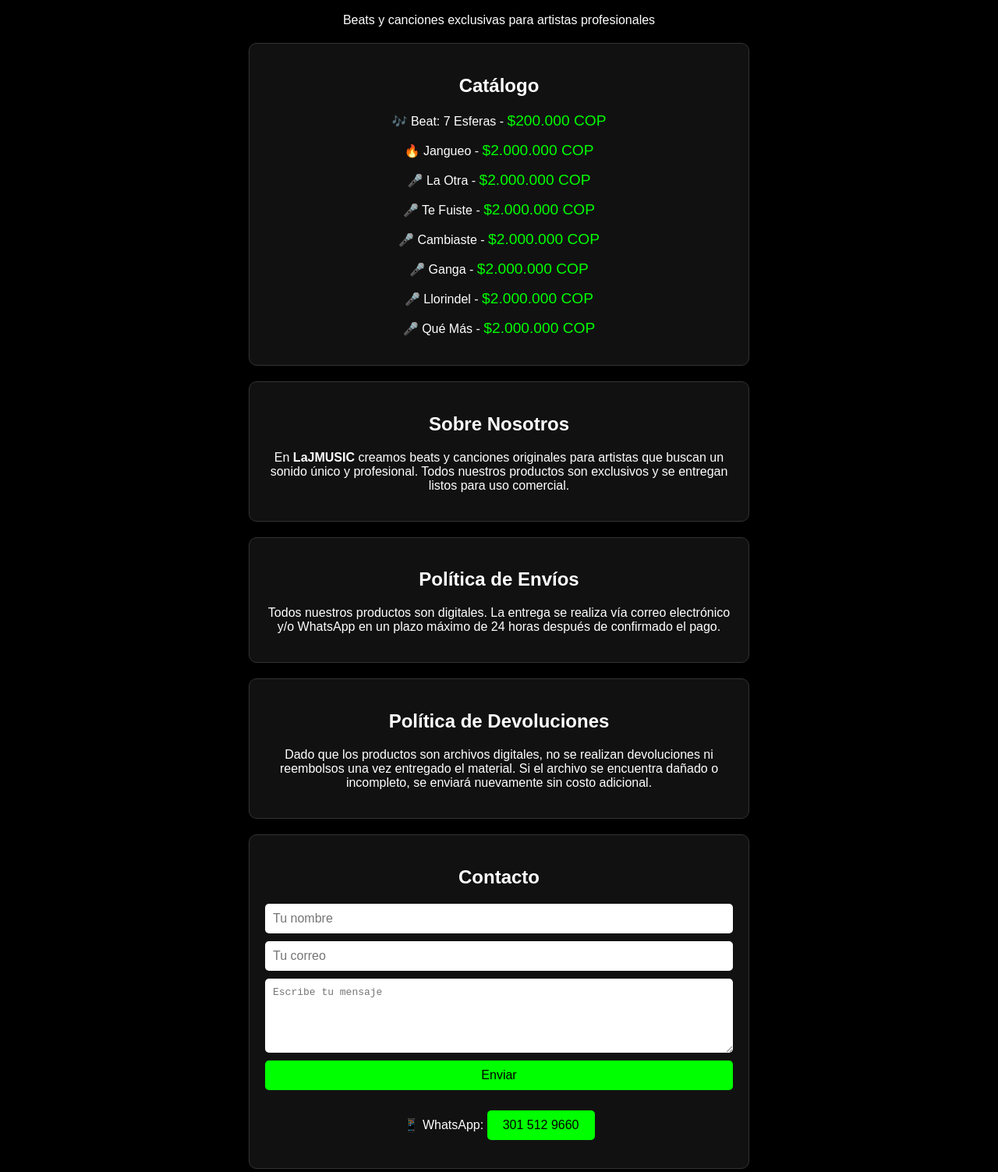
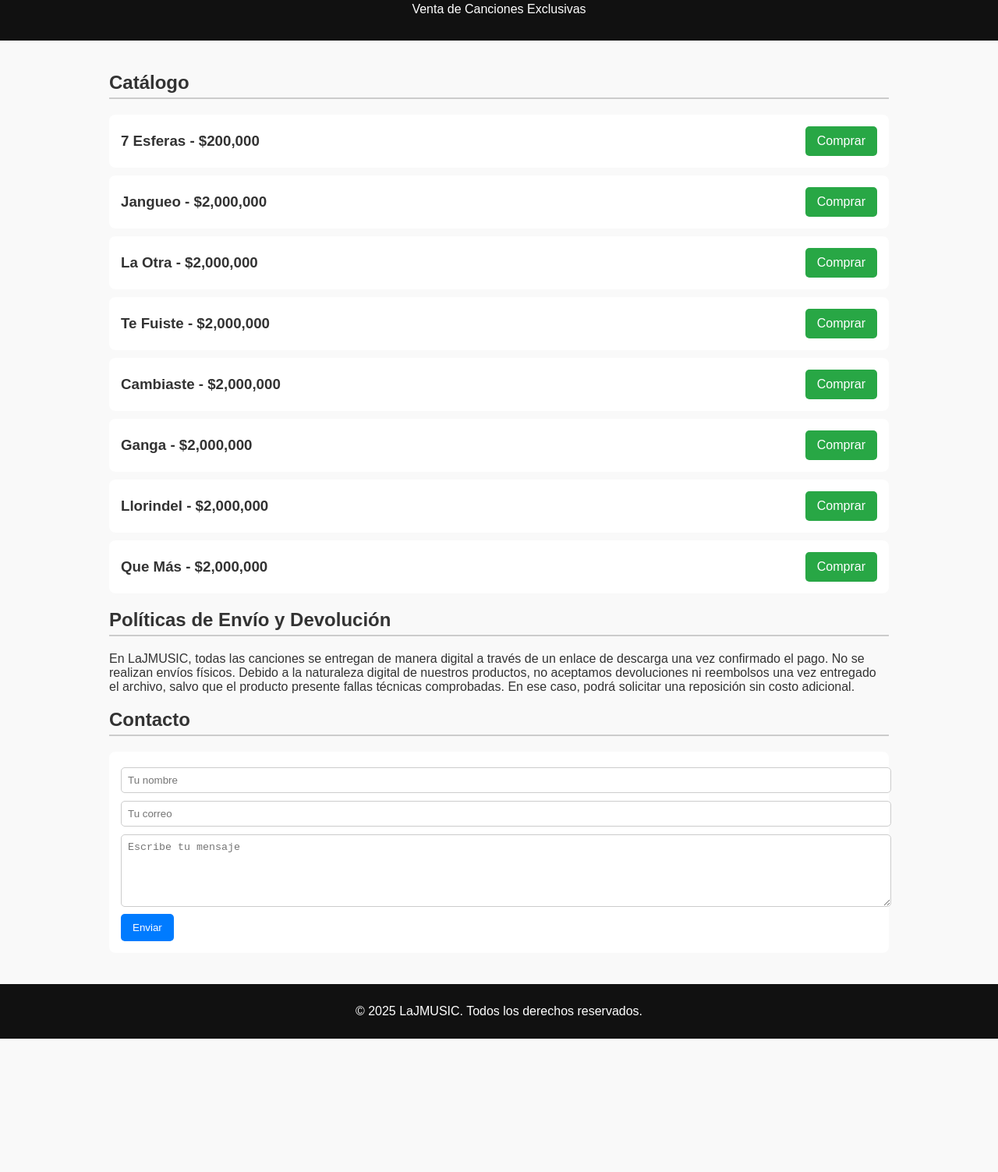
Before and after one commit to leideramayaor-coder/Leider-j, a plain HTML site: page index.html in a window 1280 px wide. Shown: the part 92-1595 px from the top of the page at 78% size. After the commit the page ends 1424 px from the top, so only its background shows below. Drawn offline with Linux system fonts and the light colour scheme.

Commit message:
Actualizar index.html

```diff
--- a/index.html
+++ b/index.html
@@ -2,106 +2,144 @@
 <html lang="es">
 <head>
     <meta charset="UTF-8">
-  <title>LaJMUSIC - Beats y Canciones Exclusivas</title>
     <meta name="viewport" content="width=device-width, initial-scale=1.0">
+    <title>LaJMUSIC - Tienda de Canciones</title>
     <style>
         body {
-      background-color: #000;
-      color: #fff;
             font-family: Arial, sans-serif;
+            margin: 0;
+            background-color: #f9f9f9;
+            color: #333;
+        }
+        header {
+            background-color: #111;
+            color: white;
+            padding: 15px;
             text-align: center;
+        }
+        .container {
+            max-width: 1000px;
+            margin: auto;
             padding: 20px;
         }
-    .section {
-      background: #111;
-      border: 1px solid #333;
-      border-radius: 10px;
-      padding: 20px;
-      margin: 20px auto;
-      width: 90%;
-      max-width: 600px;
+        .producto {
+            background: white;
+            padding: 15px;
+            margin: 10px 0;
+            border-radius: 8px;
+            display: flex;
+            justify-content: space-between;
+            align-items: center;
         }
-    .price {
-      color: #0f0;
-      font-size: 1.2em;
+        .producto h3 {
+            margin: 0;
         }
-    a.button {
-      display: inline-block;
-      margin-top: 10px;
-      padding: 10px 20px;
-      background: #0f0;
-      color: #000;
+        .btn-comprar {
+            background-color: #28a745;
+            color: white;
+            padding: 10px 15px;
             text-decoration: none;
             border-radius: 5px;
         }
-    a.button:hover {
-      background: #8f8;
+        .btn-comprar:hover {
+            background-color: #218838;
+        }
+        h2 {
+            border-bottom: 2px solid #ccc;
+            padding-bottom: 5px;
         }
         form {
-      display: flex;
-      flex-direction: column;
-      gap: 10px;
+            background: white;
+            padding: 15px;
+            border-radius: 8px;
         }
-    input, textarea {
-      padding: 10px;
+        form input, form textarea {
+            width: 100%;
+            padding: 8px;
+            margin: 5px 0;
+            border: 1px solid #ccc;
+            border-radius: 5px;
+        }
+        form button {
+            background-color: #007bff;
+            color: white;
+            padding: 10px 15px;
             border: none;
             border-radius: 5px;
-      font-size: 1em;
         }
-    button {
-      background: #0f0;
-      color: #000;
+        form button:hover {
+            background-color: #0056b3;
+        }
+        footer {
+            background: #111;
+            color: white;
+            text-align: center;
             padding: 10px;
-      border: none;
-      border-radius: 5px;
-      cursor: pointer;
-      font-size: 1em;
-    }
-    button:hover {
-      background: #8f8;
+            margin-top: 20px;
         }
     </style>
 </head>
 <body>
-  <h1>🎵 LaJMUSIC</h1>
-  <p>Beats y canciones exclusivas para artistas profesionales</p>
 
-  <div class="section">
+<header>
+    <h1>LaJMUSIC</h1>
+    <p>Venta de Canciones Exclusivas</p>
+</header>
+
+<div class="container">
     <h2>Catálogo</h2>
-    <p>🎶 Beat: 7 Esferas - <span class="price">$200.000 COP</span></p>
-    <p>🔥 Jangueo - <span class="price">$2.000.000 COP</span></p>
-    <p>🎤 La Otra - <span class="price">$2.000.000 COP</span></p>
-    <p>🎤 Te Fuiste - <span class="price">$2.000.000 COP</span></p>
-    <p>🎤 Cambiaste - <span class="price">$2.000.000 COP</span></p>
-    <p>🎤 Ganga - <span class="price">$2.000.000 COP</span></p>
-    <p>🎤 Llorindel - <span class="price">$2.000.000 COP</span></p>
-    <p>🎤 Qué Más - <span class="price">$2.000.000 COP</span></p>
+
+    <div class="producto">
+        <h3>7 Esferas - $200,000</h3>
+        <a class="btn-comprar" href="https://tu-pago.com/ejemplo" target="_blank">Comprar</a>
+    </div>
+    <div class="producto">
+        <h3>Jangueo - $2,000,000</h3>
+        <a class="btn-comprar" href="https://tu-pago.com/ejemplo" target="_blank">Comprar</a>
+    </div>
+    <div class="producto">
+        <h3>La Otra - $2,000,000</h3>
+        <a class="btn-comprar" href="https://tu-pago.com/ejemplo" target="_blank">Comprar</a>
+    </div>
+    <div class="producto">
+        <h3>Te Fuiste - $2,000,000</h3>
+        <a class="btn-comprar" href="https://tu-pago.com/ejemplo" target="_blank">Comprar</a>
+    </div>
+    <div class="producto">
+        <h3>Cambiaste - $2,000,000</h3>
+        <a class="btn-comprar" href="https://tu-pago.com/ejemplo" target="_blank">Comprar</a>
+    </div>
+    <div class="producto">
+        <h3>Ganga - $2,000,000</h3>
+        <a class="btn-comprar" href="https://tu-pago.com/ejemplo" target="_blank">Comprar</a>
+    </div>
+    <div class="producto">
+        <h3>Llorindel - $2,000,000</h3>
+        <a class="btn-comprar" href="https://tu-pago.com/ejemplo" target="_blank">Comprar</a>
+    </div>
+    <div class="producto">
+        <h3>Que Más - $2,000,000</h3>
+        <a class="btn-comprar" href="https://tu-pago.com/ejemplo" target="_blank">Comprar</a>
     </div>
 
-  <div class="section">
-    <h2>Sobre Nosotros</h2>
-    <p>En <strong>LaJMUSIC</strong> creamos beats y canciones originales para artistas que buscan un sonido único y profesional. Todos nuestros productos son exclusivos y se entregan listos para uso comercial.</p>
+    <h2>Políticas de Envío y Devolución</h2>
+    <p>En LaJMUSIC, todas las canciones se entregan de manera digital a través de un enlace de descarga una vez confirmado el pago.
+    No se realizan envíos físicos. Debido a la naturaleza digital de nuestros productos, no aceptamos devoluciones ni reembolsos
+    una vez entregado el archivo, salvo que el producto presente fallas técnicas comprobadas.
+    En ese caso, podrá solicitar una reposición sin costo adicional.</p>
+
+    <h2>Contacto</h2>
+    <form action="mailto:tu-correo@ejemplo.com" method="post" enctype="text/plain">
+        <input type="text" name="nombre" placeholder="Tu nombre" required>
+        <input type="email" name="email" placeholder="Tu correo" required>
+        <textarea name="mensaje" placeholder="Escribe tu mensaje" rows="5" required></textarea>
+        <button type="submit">Enviar</button>
+    </form>
 </div>
 
-  <div class="section">
-    <h2>Política de Envíos</h2>
-    <p>Todos nuestros productos son digitales. La entrega se realiza vía correo electrónico y/o WhatsApp en un plazo máximo de 24 horas después de confirmado el pago.</p>
-  </div>
+<footer>
+    <p>© 2025 LaJMUSIC. Todos los derechos reservados.</p>
+</footer>
 
-  <div class="section">
-    <h2>Política de Devoluciones</h2>
-    <p>Dado que los productos son archivos digitales, no se realizan devoluciones ni reembolsos una vez entregado el material. Si el archivo se encuentra dañado o incompleto, se enviará nuevamente sin costo adicional.</p>
-  </div>
-
-  <div class="section">
-    <h2>Contacto</h2>
-    <form action="mailto:contacto@lajmusic.com" method="post" enctype="text/plain">
-      <input type="text" name="nombre" placeholder="Tu nombre" required>
-      <input type="email" name="email" placeholder="Tu correo" required>
-      <textarea name="mensaje" rows="5" placeholder="Escribe tu mensaje" required></textarea>
-      <button type="submit">Enviar</button>
-    </form>
-    <p>📱 WhatsApp: <a href="https://wa.me/573015129660" target="_blank" class="button">301 512 9660</a></p>
-  </div>
 </body>
 </html>
```
Lines whose indentation alone changed are shown as unchanged.
